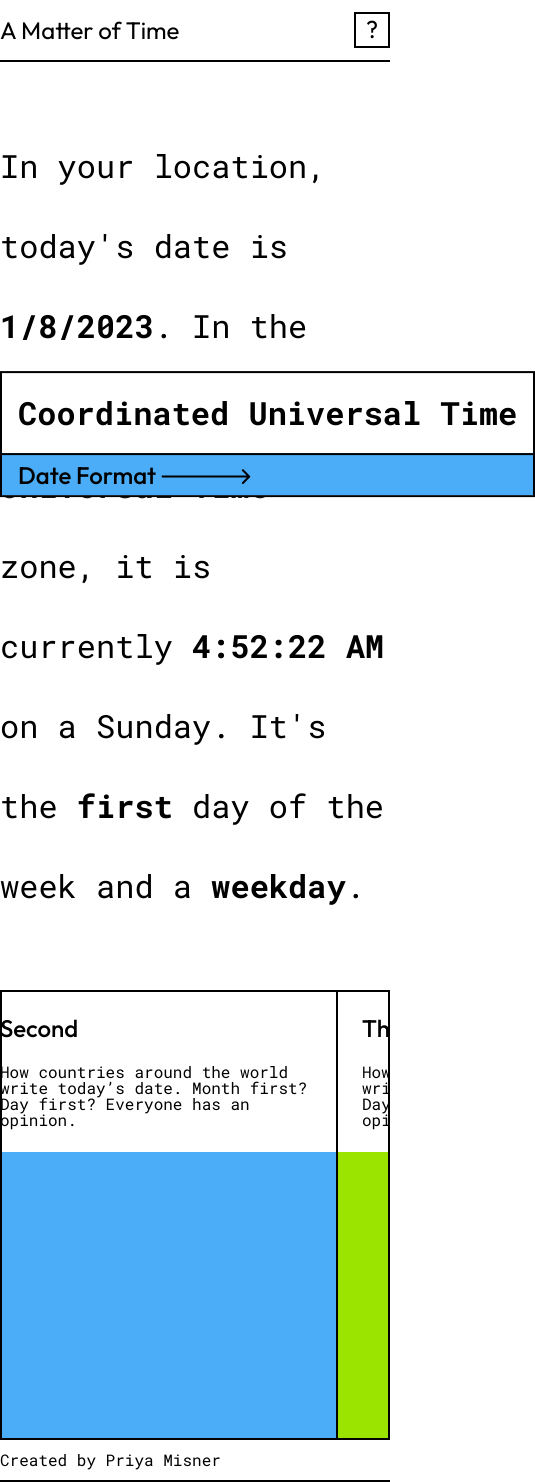
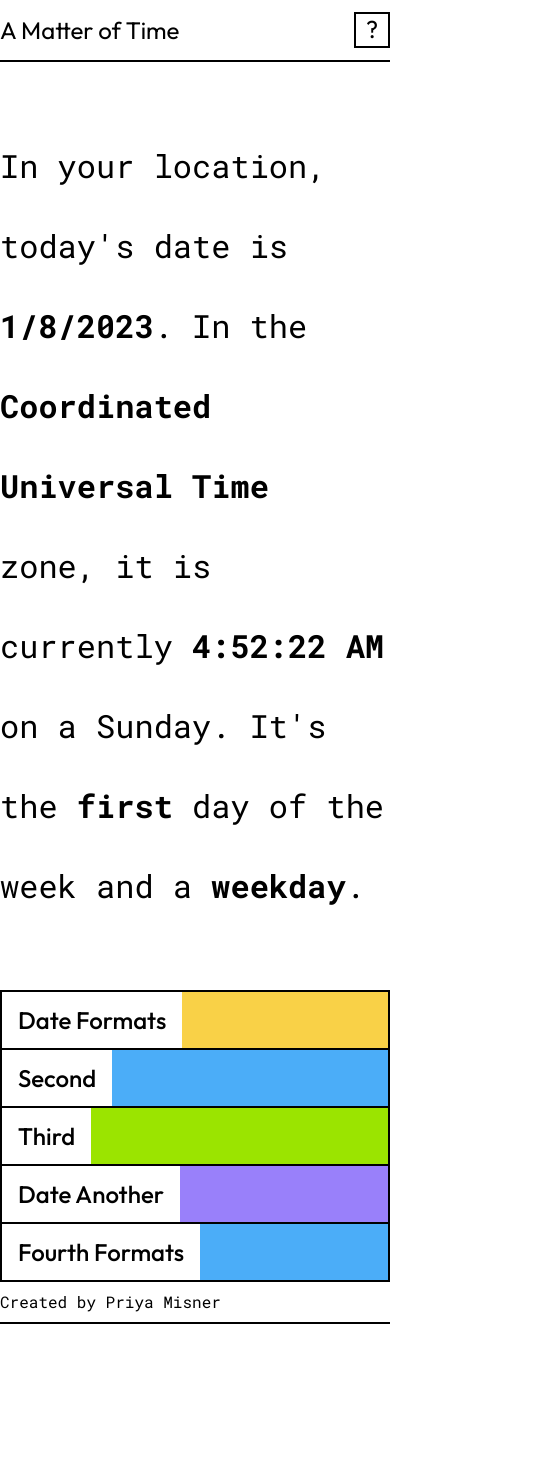
Before and after one commit to p-misner/matteroftime, a React (Create React App) app: page / in a window 390 px wide. Shown: the whole page, 535 px wide, since content can reach past the window. After the commit the page ends 1324 px from the top, so only its background shows below. Built offline with nearby package versions, Linux system fonts and the light colour scheme.

Commit message:
mobile styling (sans arrow) added

```diff
--- a/src/App.tsx
+++ b/src/App.tsx
@@ -5,7 +5,6 @@ import OverviewText from "./components/OverviewText";
 import PagePreview from "./components/PagePreview";
 
 function App() {
-  const hello = 5;
   return (
     <div className="App">
       <Header />
--- a/src/components/PagePreview.tsx
+++ b/src/components/PagePreview.tsx
@@ -1,46 +1,89 @@
 import React from "react";
 import styled from "styled-components";
-import { fontColor, vizColors } from "../styling/stylingConstants";
+import {
+  fontColor,
+  vizColors,
+  mobileBreakpoint,
+  maxWidth,
+} from "../styling/stylingConstants";
 
 const PageCardWrapper = styled.div`
-  height: 446px;
-  border-left: 2px solid ${fontColor};
-  width: auto;
+  border-bottom: 2px solid ${fontColor};
+  border-left: 0px;
   display: flex;
-  flex-direction: column;
+  flex-direction: row;
+  @media only screen and (min-width: ${mobileBreakpoint}) {
+    border-left: 2px solid ${fontColor};
+    flex-direction: column;
+  }
+
+  :nth-last-child(2) {
+    border-bottom: 0px;
+  }
 
   :first-child {
-    margin-left: calc((100vw - 1170px) / 2);
+    margin-left: 0px;
+    border-left: 0px;
+    @media only screen and (min-width: ${maxWidth}) {
+      border-left: 2px solid ${fontColor};
+      margin-left: calc(50vw - 585px);
+    }
   }
 
   h3 {
     font-family: Outfit;
     font-weight: 500;
     font-size: 24px;
-    margin: 24px 24px 0px 24px;
+    margin: 16px;
+    @media only screen and (min-width: ${mobileBreakpoint}) {
+      margin: 24px 24px 0px 24px;
+    }
   }
   p {
-    margin: 24px;
+    display: none;
+    @media only screen and (min-width: ${mobileBreakpoint}) {
+      margin: 24px;
+      display: block;
+    }
   }
 `;
 
 const ColorImageWrapper = styled.div`
-  min-width: 360px;
-  height: 100%;
+  min-width: 40px;
+  min-height: 100%;
+  flex-grow: 1;
   background: ${(props) => props.color};
+  @media only screen and (min-width: ${mobileBreakpoint}) {
+    width: 100%;
+    min-width: 360px;
+    height: 100%;
+  }
 `;
+
+// this is the right hand side spacer; also serves to set height for pagecards
 const MarginPageCard = styled.div`
-  height: 446px;
+  display: none;
   min-width: calc((100vw - 1170px) / 2);
-  border-left: 2px solid ${fontColor};
-  background: white;
+  border-left: 0px;
+  @media only screen and (min-width: ${mobileBreakpoint}) {
+    display: block;
+    height: 446px;
+  }
+  @media only screen and (min-width: ${maxWidth}) {
+    border-left: 2px solid ${fontColor};
+  }
 `;
 
 const CardHorizontal = styled.div`
   overflow-x: scroll;
+  overflow-y: hidden;
   display: flex;
-  flex-direction: row;
+  flex-direction: column;
   border: 2px solid ${fontColor};
+  @media only screen and (min-width: ${mobileBreakpoint}) {
+    flex-direction: row;
+    max-height: 446px;
+  }
 `;
 type ImageSizes = "big" | "small";
 
@@ -59,7 +102,6 @@ function PageCard({
 }) {
   return (
     <PageCardWrapper>
-      {" "}
       <h3>{title}</h3>
       <p>{bodyCopy}</p>
       <ColorImage size="big" color={color} />
--- a/src/reportWebVitals.ts
+++ b/src/reportWebVitals.ts
@@ -2,6 +2,7 @@ import { ReportHandler } from "web-vitals";
 
 const reportWebVitals = (onPerfEntry?: ReportHandler) => {
   if (onPerfEntry && onPerfEntry instanceof Function) {
+    // eslint-disable-next-line @typescript-eslint/no-floating-promises
     import("web-vitals").then(({ getCLS, getFID, getFCP, getLCP, getTTFB }) => {
       getCLS(onPerfEntry);
       getFID(onPerfEntry);
--- a/src/styling/stylingConstants.tsx
+++ b/src/styling/stylingConstants.tsx
@@ -2,6 +2,7 @@
 import React from "react";
 
 export const tabletBreakpoint = "768px";
+export const mobileBreakpoint = "480px";
 export const maxWidth = "1170px";
 export const h2 = "24px";
 export const heroText = "32px";
```
